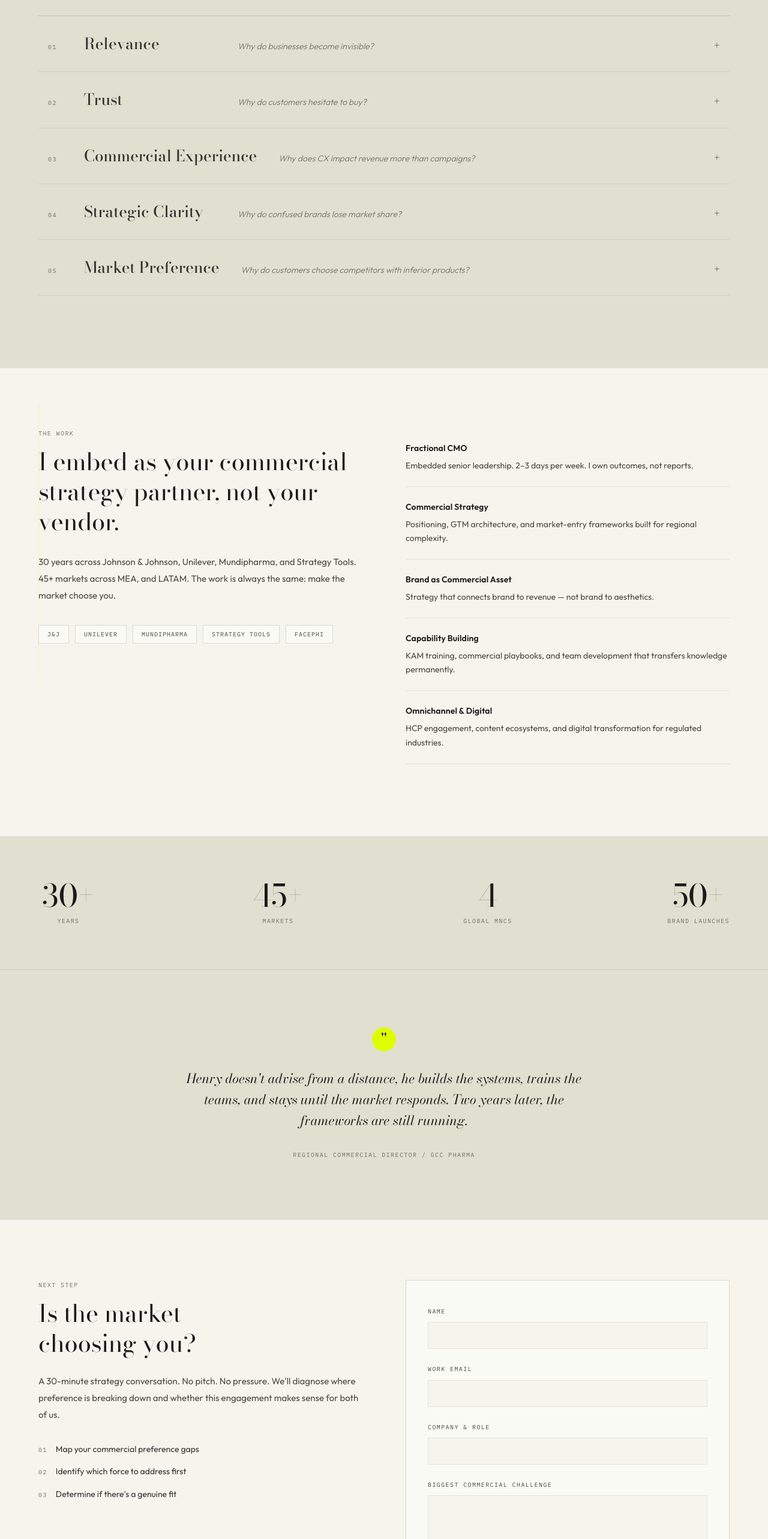
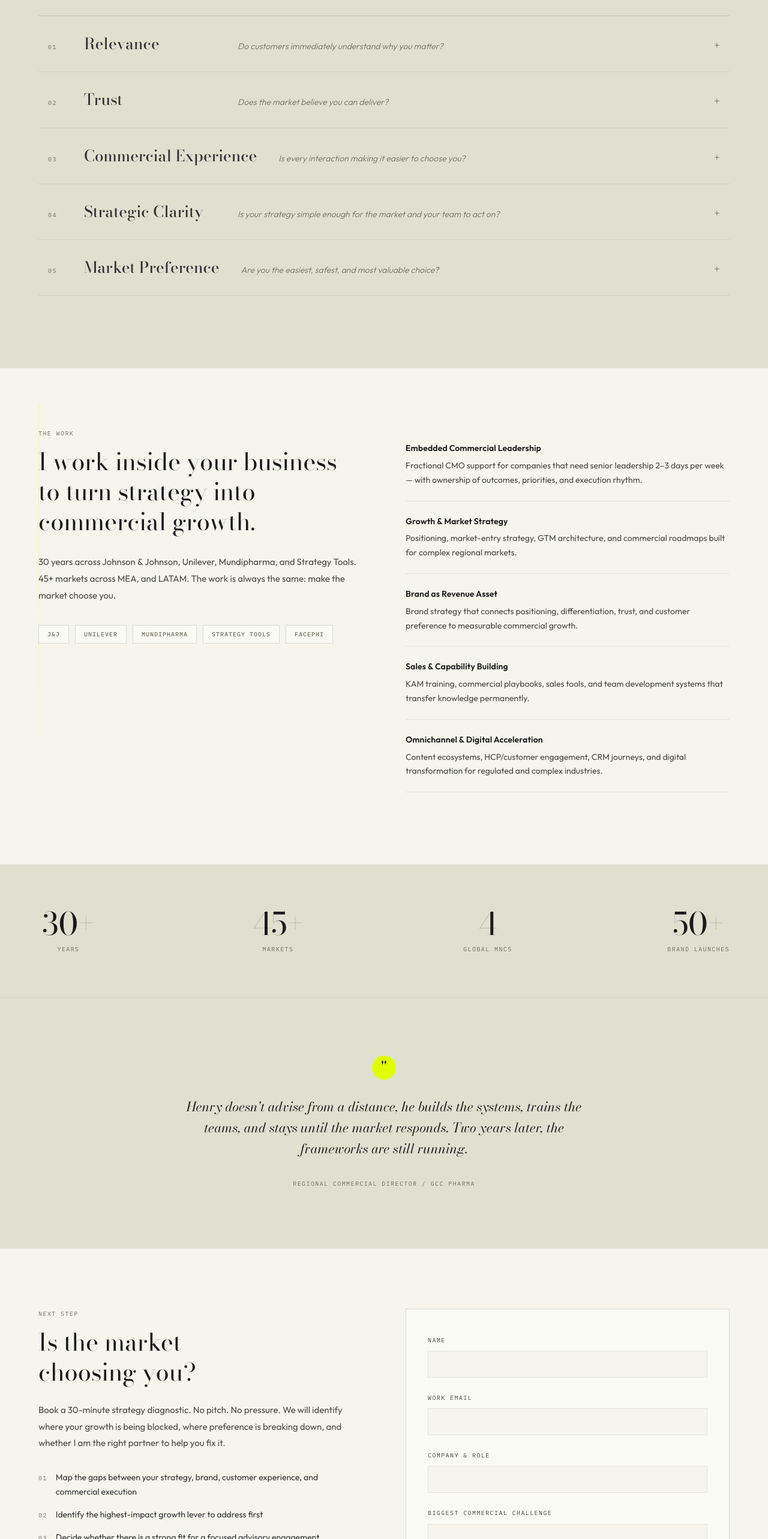
Before and after one commit to hrosas2/henry-rosas-site, a Next.js app: page / in a window 1280 px wide. Shown: the part 2042-4608 px from the top of the page at 60% size. Built offline with nearby package versions, Linux system fonts and the light colour scheme.

Commit message:
Update index.jsx

```diff
--- a/pages/index.jsx
+++ b/pages/index.jsx
@@ -171,11 +171,11 @@ export default function MarketPreferencePage() {
   const navItems = ["Thesis", "Territory", "Work", "Connect"];
 
   const pillars = [
-    { id: "rel", n: "01", title: "Relevance", q: "Why do businesses become invisible?", body: "Markets don't punish bad companies. They ignore irrelevant ones. Relevance is the prerequisite for every other commercial metric — and it decays faster than most leaders realize." },
-    { id: "tru", n: "02", title: "Trust", q: "Why do customers hesitate to buy?", body: "Price is rarely the real barrier. Trust is. It's built through consistency between what you promise, what you deliver, and what others say when you're not in the room." },
-    { id: "exp", n: "03", title: "Commercial Experience", q: "Why does CX impact revenue more than campaigns?", body: "Every interaction is a commercial event. The pharmacy counter. The onboarding call. The invoice design. Companies that treat experience as a revenue driver outperform those that treat it as a department." },
-    { id: "cla", n: "04", title: "Strategic Clarity", q: "Why do confused brands lose market share?", body: "When a company can't articulate why it exists in one sentence, the market can't either. Clarity is not simplification — it's the discipline of knowing what you are and what you're not." },
-    { id: "pre", n: "05", title: "Market Preference", q: "Why do customers choose competitors with inferior products?", body: "Because being chosen is not a function of being better. It's a function of being understood, trusted, and top-of-mind at the moment of decision. That's engineerable." },
+    { id: "rel", n: "01", title: "Relevance", q: "Do customers immediately understand why you matter?", body: "Markets ignore brands that speak from the inside out. Relevance is created when your offer connects directly to a visible customer problem, market tension, or growth opportunity." },
+    { id: "tru", n: "02", title: "Trust", q: "Does the market believe you can deliver?", body: "Trust reduces perceived risk. It is built through proof, credibility, consistency, leadership visibility, customer evidence, and a clear reason to believe." },
+    { id: "exp", n: "03", title: "Commercial Experience", q: "Is every interaction making it easier to choose you?", body: "Commercial experience turns interest into conversion. Every touchpoint, sales, service, content, onboarding, channel, and follow-up, either increases confidence or creates friction." },
+    { id: "cla", n: "04", title: "Strategic Clarity", q: "Is your strategy simple enough for the market and your team to act on?", body: "Confused brands lose momentum. Strategic clarity aligns positioning, audience, offer, message, channel, and execution so the business moves in one direction." },
+    { id: "pre", n: "05", title: "Market Preference", q: "Are you the easiest, safest, and most valuable choice?", body: "Markets do not always choose the best product or service. They choose the brand that feels most relevant, credible, accessible, differentiated, and commercially compelling." },
   ];
 
   const formFields = [
@@ -662,7 +662,7 @@ export default function MarketPreferencePage() {
                   fontWeight: 400, lineHeight: 1.25,
                   color: T.ink, marginBottom: 28,
                 }}>
-                  I embed as your commercial strategy partner, not your vendor.
+                  I work inside your business to turn strategy into commercial growth.
                 </h2>
                 <p style={{ fontSize: 15, lineHeight: 1.85, color: T.inkMuted, marginBottom: 36 }}>
                   30 years across Johnson & Johnson, Unilever, Mundipharma, and Strategy Tools. 45+ markets across MEA, and LATAM. The work is always the same: make the market choose you.
@@ -686,11 +686,11 @@ export default function MarketPreferencePage() {
             <Reveal delay={0.12}>
               <ul style={{ listStyle: "none" }}>
                 {[
-                  { label: "Fractional CMO", desc: "Embedded senior leadership. 2–3 days per week. I own outcomes, not reports." },
-                  { label: "Commercial Strategy", desc: "Positioning, GTM architecture, and market-entry frameworks built for regional complexity." },
-                  { label: "Brand as Commercial Asset", desc: "Strategy that connects brand to revenue — not brand to aesthetics." },
-                  { label: "Capability Building", desc: "KAM training, commercial playbooks, and team development that transfers knowledge permanently." },
-                  { label: "Omnichannel & Digital", desc: "HCP engagement, content ecosystems, and digital transformation for regulated industries." },
+                  { label: "Embedded Commercial Leadership", desc: "Fractional CMO support for companies that need senior leadership 2–3 days per week — with ownership of outcomes, priorities, and execution rhythm." },
+                  { label: "Growth & Market Strategy", desc: "Positioning, market-entry strategy, GTM architecture, and commercial roadmaps built for complex regional markets." },
+                  { label: "Brand as Revenue Asset", desc: "Brand strategy that connects positioning, differentiation, trust, and customer preference to measurable commercial growth." },
+                  { label: "Sales & Capability Building", desc: "KAM training, commercial playbooks, sales tools, and team development systems that transfer knowledge permanently." },
+                  { label: "Omnichannel & Digital Acceleration", desc: "Content ecosystems, HCP/customer engagement, CRM journeys, and digital transformation for regulated and complex industries." },
                 ].map((s, i) => (
                   <li key={i} style={{
                     padding: "22px 0",
@@ -799,13 +799,13 @@ export default function MarketPreferencePage() {
                   Is the market<br />choosing you?
                 </h2>
                 <p style={{ fontSize: 15, lineHeight: 1.85, color: T.inkMuted, marginBottom: 32 }}>
-                  A 30-minute strategy conversation. No pitch. No pressure. We'll diagnose where preference is breaking down and whether this engagement makes sense for both of us.
+                  Book a 30-minute strategy diagnostic. No pitch. No pressure. We will identify where your growth is being blocked, where preference is breaking down, and whether I am the right partner to help you fix it.
                 </p>
                 <ol style={{ listStyle: "none" }}>
                   {[
-                    "Map your commercial preference gaps",
-                    "Identify which force to address first",
-                    "Determine if there's a genuine fit",
+                    "Map the gaps between your strategy, brand, customer experience, and commercial execution",
+                    "Identify the highest-impact growth lever to address first",
+                    "Decide whether there is a strong fit for a focused advisory engagement",
                   ].map((item, i) => (
                     <li key={i} style={{ display: "flex", alignItems: "baseline", gap: 14, marginBottom: 14 }}>
                       <Mono style={{ color: T.inkFaint }}>0{i + 1}</Mono>
```
